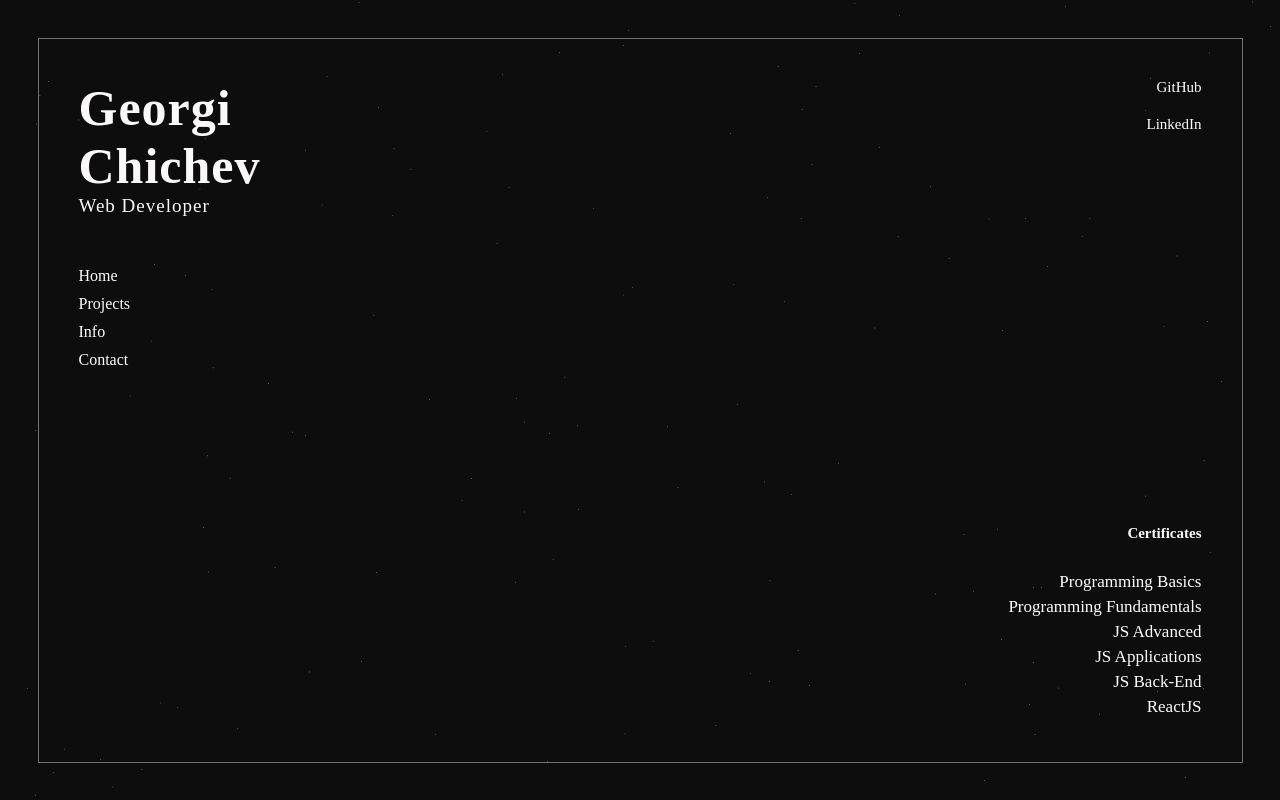
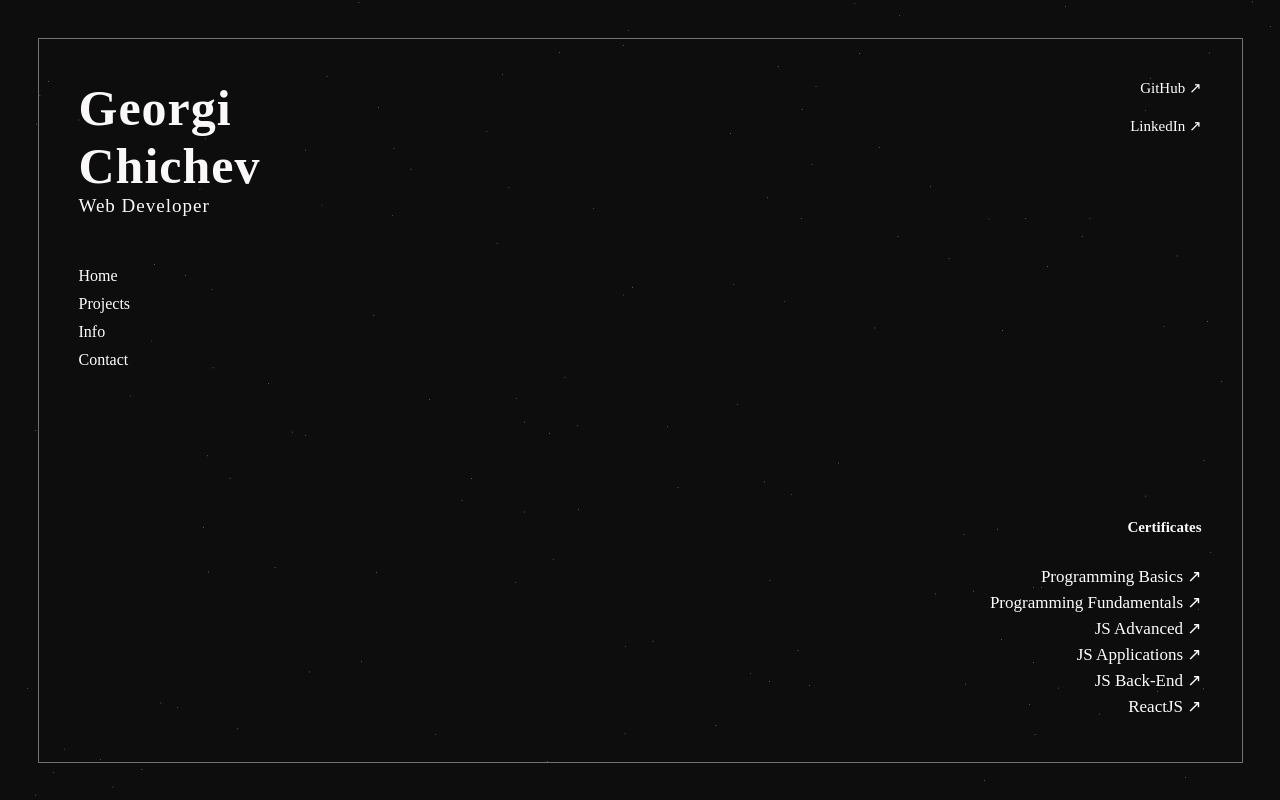
Before and after one commit to georgichichev/georgi-portfolio, a React (Create React App) app: page /info in a window 1280 px wide. Built offline with nearby package versions, Linux system fonts and the light colour scheme; a web font is replaced by a local one.

Commit message:
Minor design changes
Add arrows next to links
Change font size on home and contact link

```diff
--- a/src/App.css
+++ b/src/App.css
@@ -97,7 +97,7 @@ body {
 .home {
     position: absolute;
     font-family: "Neue Montreal Medium";
-    font-size: 17px;
+    font-size: 16px;
     color: #ffffff;
     line-height: 28px;
     width: 150px;
@@ -194,7 +194,7 @@ body {
 .contact a {
     text-decoration: none;
     color: white;
-    font-size: 19px;
+    font-size: 18px;
 }
 
 @media (min-width: 768px) {
--- a/src/components/Contact/Contact.js
+++ b/src/components/Contact/Contact.js
@@ -13,7 +13,7 @@ const Contact = () => {
                     e.preventDefault();
                 }}
             >
-                Contact me
+                Contact me ↗
             </Link>
         </section>
     )
--- a/src/components/Info/Info.js
+++ b/src/components/Info/Info.js
@@ -2,29 +2,29 @@ const Info = () => {
     return (
         <>
             <section className="info">
-                <a href="https://github.com/georgichichev/" rel="noreferrer" target="_blank">GitHub</a>
-                <a href="https://linkedin.com/in/georgi-chichev" rel="noreferrer" target="_blank">LinkedIn</a>
+                <a href="https://github.com/georgichichev/" rel="noreferrer" target="_blank">GitHub ↗</a>
+                <a href="https://linkedin.com/in/georgi-chichev" rel="noreferrer" target="_blank">LinkedIn ↗</a>
             </section>
             <section className="certificates">
                 <h3>Certificates</h3>
                 <ul>
                     <li>
-                        <a href="https://softuni.bg/certificates/details/107324/6004be60" rel="noreferrer" target="_blank">Programming Basics</a>
+                        <a href="https://softuni.bg/certificates/details/107324/6004be60" rel="noreferrer" target="_blank">Programming Basics ↗</a>
                     </li>
                     <li>
-                        <a href="https://softuni.bg/certificates/details/119806/8c03f069" rel="noreferrer" target="_blank">Programming Fundamentals</a>
+                        <a href="https://softuni.bg/certificates/details/119806/8c03f069" rel="noreferrer" target="_blank">Programming Fundamentals ↗</a>
                     </li>
                     <li>
-                        <a href="https://softuni.bg/certificates/details/126599/a1c11425" rel="noreferrer" target="_blank">JS Advanced</a>
+                        <a href="https://softuni.bg/certificates/details/126599/a1c11425" rel="noreferrer" target="_blank">JS Advanced ↗</a>
                     </li>
                     <li>
-                        <a href="https://softuni.bg/certificates/details/130307/e236dde4" rel="noreferrer" target="_blank">JS Applications</a>
+                        <a href="https://softuni.bg/certificates/details/130307/e236dde4" rel="noreferrer" target="_blank">JS Applications ↗</a>
                     </li>
                     <li>
-                        <a href="https://softuni.bg/certificates/details/137162/20c0f50e" rel="noreferrer" target="_blank">JS Back-End</a>
+                        <a href="https://softuni.bg/certificates/details/137162/20c0f50e" rel="noreferrer" target="_blank">JS Back-End ↗</a>
                     </li>
                     <li>
-                        <a href="https://softuni.bg/certificates/details/140726/cdc60287" rel="noreferrer" target="_blank">ReactJS</a>
+                        <a href="https://softuni.bg/certificates/details/140726/cdc60287" rel="noreferrer" target="_blank">ReactJS ↗</a>
                     </li>
                 </ul>
             </section>
```
